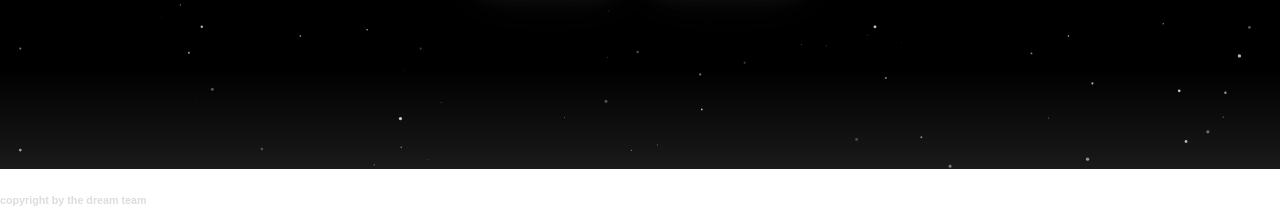
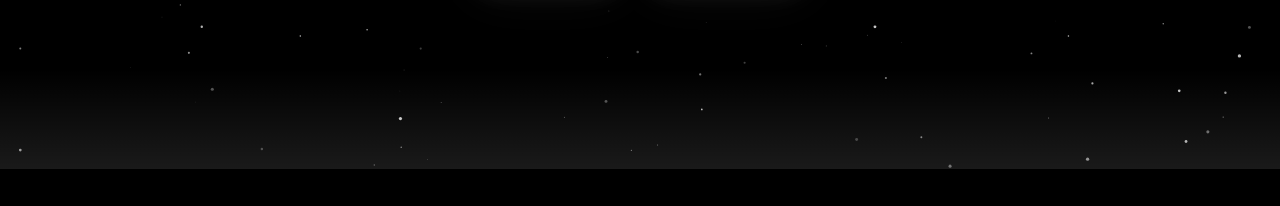
Before and after one commit to tillschoenwetter/dreams, a Flask app: page / in a window 1280 px wide. Shown: the part 631-837 px from the top of the page. After the commit the page ends 800 px from the top, so only its background shows below. Run offline with Flask 3, Linux system fonts and the light colour scheme.

Commit message:
footer gone
eheh feet

```diff
--- a/static/style.css
+++ b/static/style.css
@@ -13,9 +13,9 @@ html, body {
   left: 0;
   width: 100vw;
   height: 100vh;
-  z-index: -1; /* 👈 puts it behind everything else */
+  z-index: -1; /* puts it behind everything else */
   display: block;
-  pointer-events: none; /* 👈 This is the key! */
+  pointer-events: none;
   background: black; /* fallback in case canvas fails */
 }
 
@@ -219,6 +219,3 @@ svg {
   height: 100px;
   background: linear-gradient(to top, rgba(255, 255, 255, 0.1), transparent);
 }
-.footer_info {
-  z-index: 20;
-}
--- a/templates/index.html
+++ b/templates/index.html
@@ -204,9 +204,6 @@
 
 </body>
 <footer>
-  <div class="footer_info">
-    <h6>copyright by the dream team</h6>
-  </div>
   <div class="horizon"></div>
 </footer>
 </html>
```
